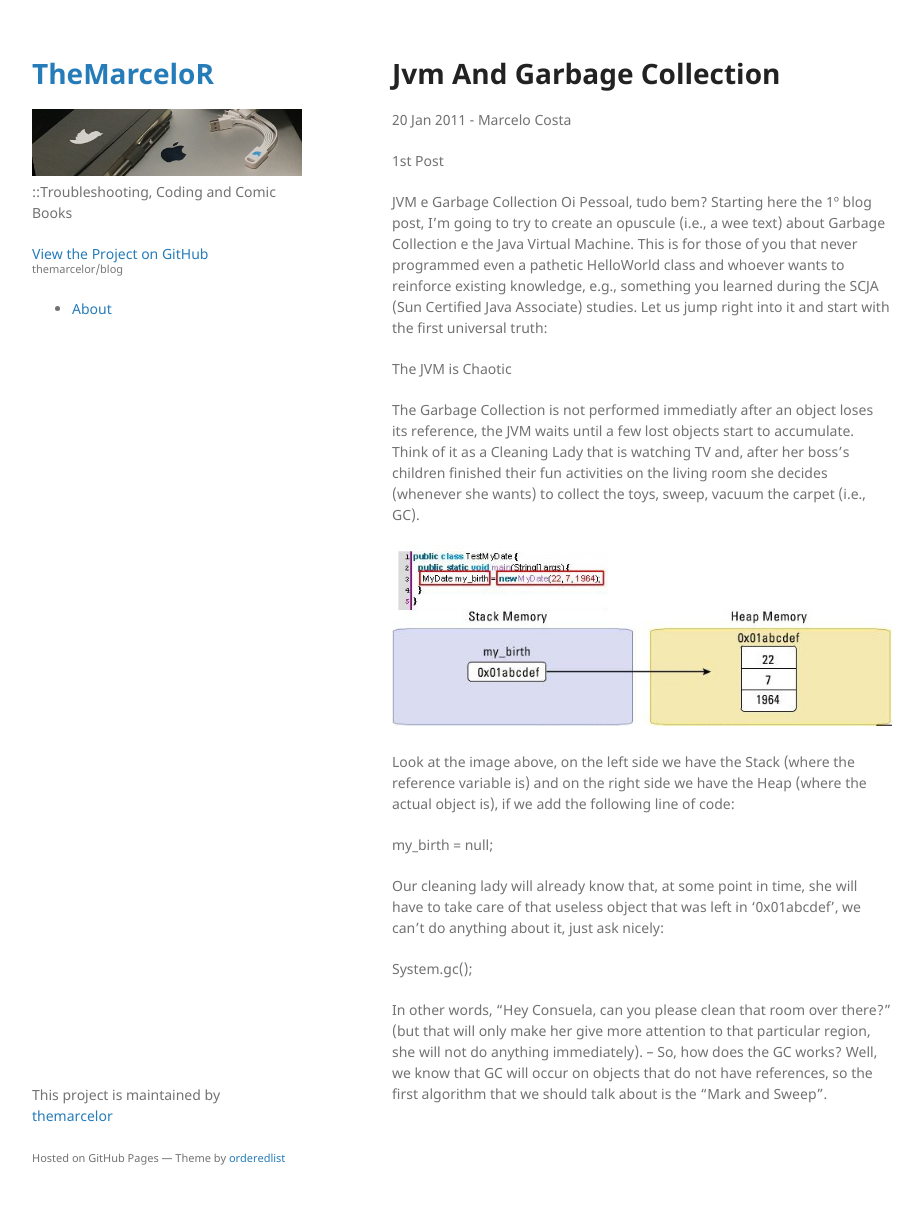
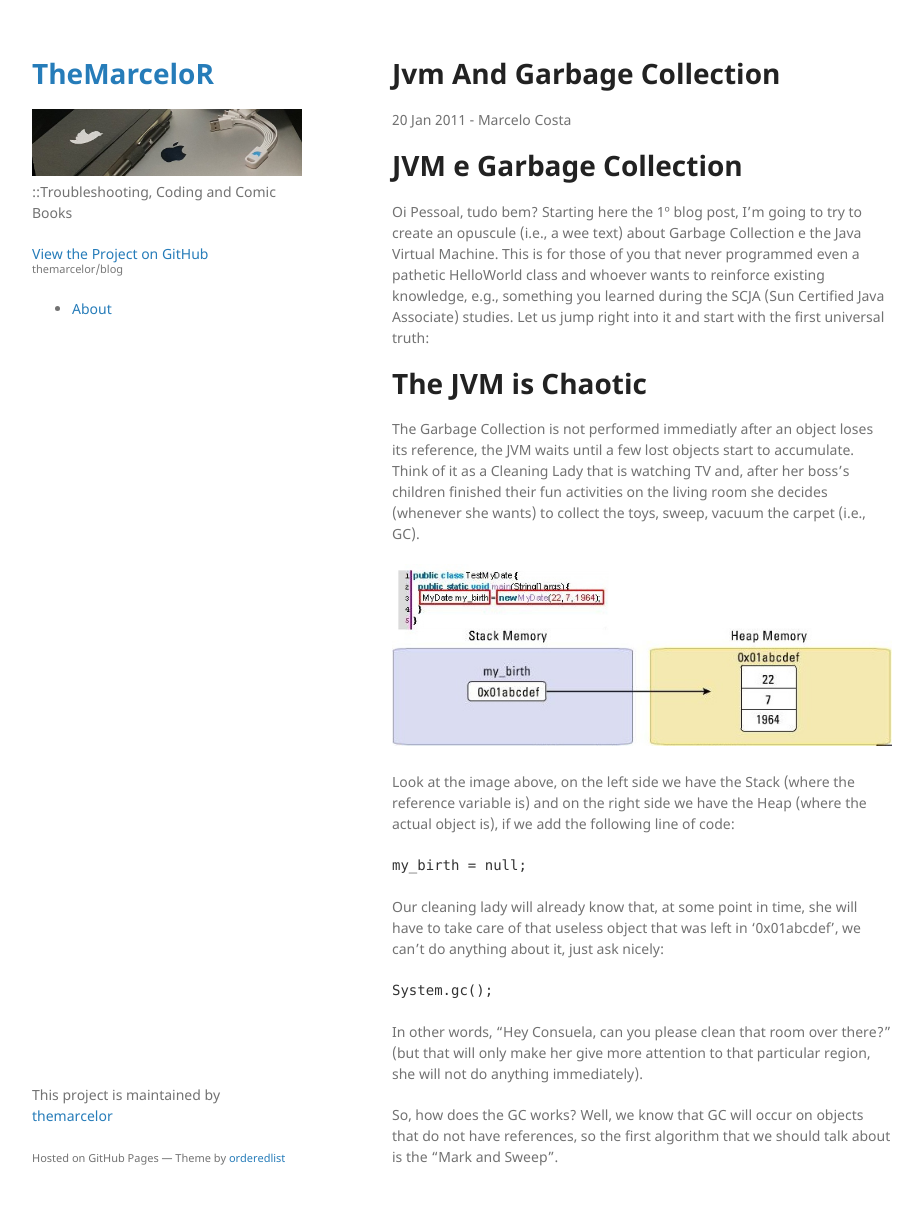
Before and after one commit to themarcelor/blog, a Jekyll site: the page built from _posts/2011-01-20-jvm-and-garbage-collection.md, in a window 1280 px wide and 1237 px high. Shown: the top 1205 px of the window, without its empty margins (178-1101 px from the left). Built offline with Jekyll 4.4.1, drawn with Linux system fonts in a browser that asks for light colours.

Commit message:
tweak formatting (headers and etc.)

```diff
--- a/_posts/2011-01-20-jvm-and-garbage-collection.md
+++ b/_posts/2011-01-20-jvm-and-garbage-collection.md
@@ -2,12 +2,11 @@
 layout: post
 author: Marcelo Costa
 ---
-1st Post
+# JVM e Garbage Collection
 
-JVM e Garbage Collection
 Oi Pessoal, tudo bem? Starting here the 1º blog post, I’m going to try to create an opuscule (i.e., a wee text) about Garbage Collection e the Java Virtual Machine. This is for those of you that never programmed even a pathetic HelloWorld class and whoever wants to reinforce existing knowledge, e.g., something you learned during the SCJA (Sun Certified Java Associate) studies. Let us jump right into it and start with the first universal truth:
 
-The JVM is Chaotic
+# The JVM is Chaotic
 
 The Garbage Collection is not performed immediatly after an object loses its reference, the JVM waits until a few lost objects start to accumulate. Think of it as a Cleaning Lady that is watching TV and, after her boss’s children finished their fun activities on the living room she decides (whenever she wants) to collect the toys, sweep, vacuum the carpet (i.e., GC).
 
@@ -15,12 +14,12 @@ The Garbage Collection is not performed immediatly after an object loses its ref
 
 Look at the image above, on the left side we have the Stack (where the reference variable is) and on the right side we have the Heap (where the actual object is), if we add the following line of code:
 
-my_birth = null;
+`my_birth = null;`
 
 Our cleaning lady will already know that, at some point in time, she will have to take care of that useless object that was left in ‘0x01abcdef’, we can’t do anything about it, just ask nicely:
 
-System.gc();
+`System.gc();`
 
 In other words, “Hey Consuela, can you please clean that room over there?” (but that will only make her give more attention to that particular region, she will not do anything immediately).
-–
+
 So, how does the GC works? Well, we know that GC will occur on objects that do not have references, so the first algorithm that we should talk about is the “Mark and Sweep”.
```
Also changed, not shown: _posts/2011-01-21-main-gc-algorithms.md (+4 -2 lines), _posts/2016-03-28-playing-with-emacs.md (+1 -1 lines), _posts/2018-03-19-TODO:make-a-todo-list.md (+2 -2 lines), _posts/2018-03-20-yet-another-kubernetes-blog-post.md (+2 -4 lines), assets/img/poc_flow.png (added).
